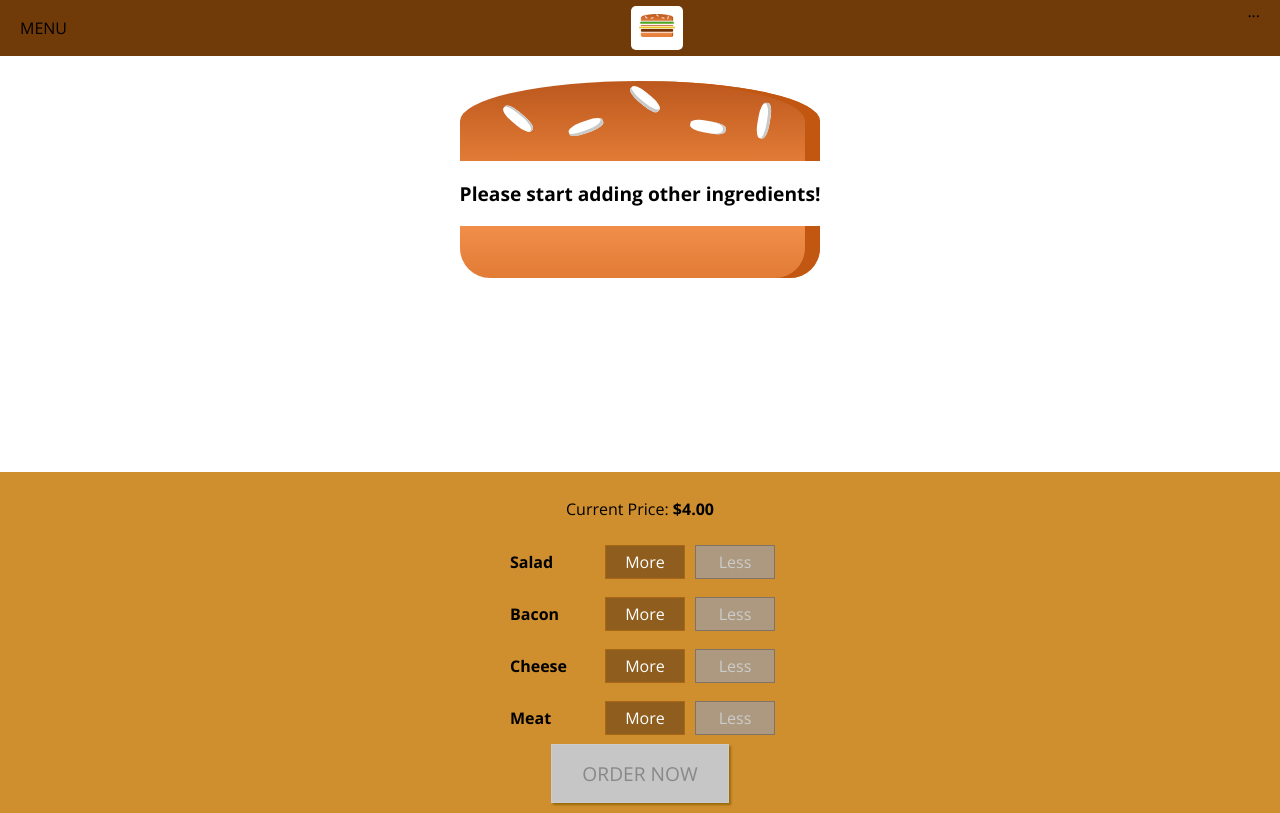
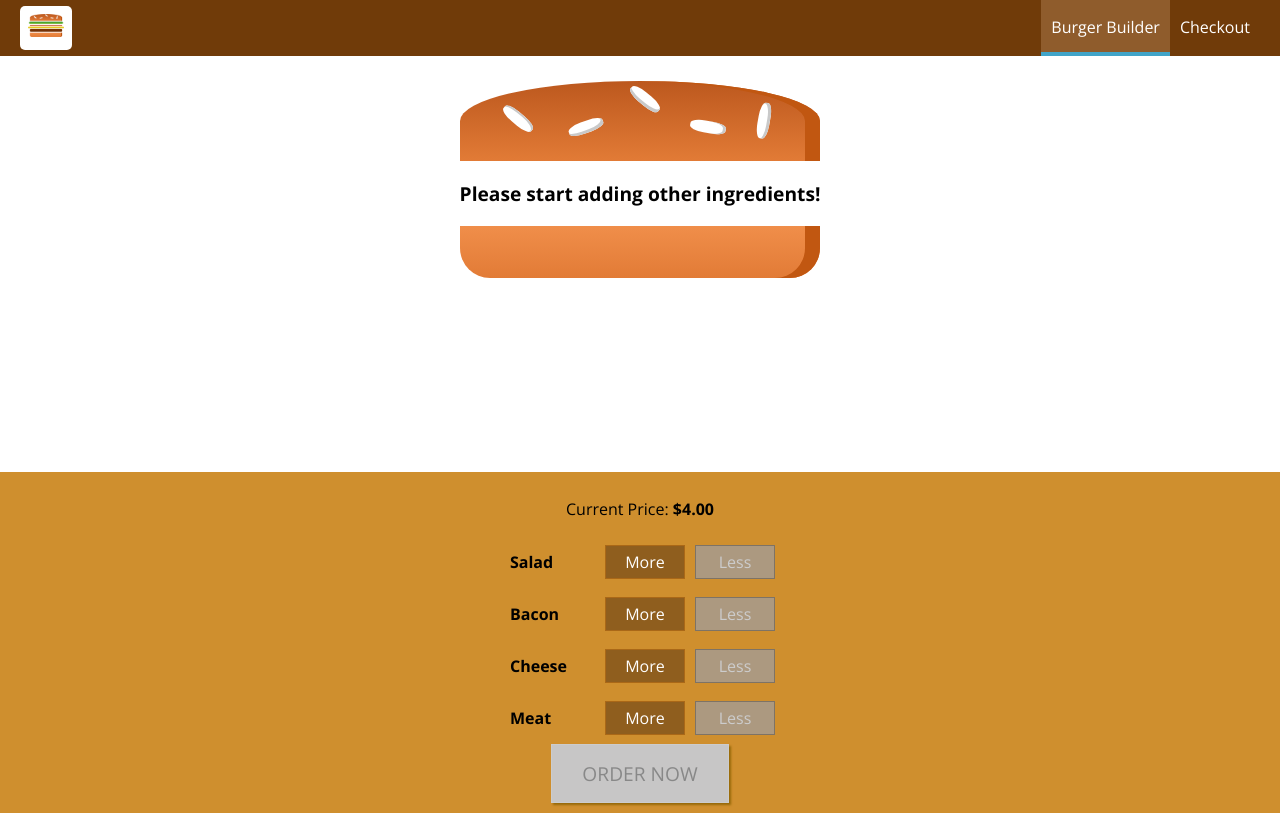
Before and after one commit to Balake/Udemy-Burger-Builder, a React app: page / in a window 1280 px wide. Built offline with nearby package versions, Linux system fonts and the light colour scheme.

Commit message:
Added sidedrawer for mobile

```diff
--- a/src/components/Layout/Layout.js
+++ b/src/components/Layout/Layout.js
@@ -1,15 +1,35 @@
-import React from 'react'
+import React, {Component} from 'react'
 import Aux from '../../hoc/Aux'
 import Classes from './Layout.css'
 import Toolbar from '../Navigation/Toolbar/Toolbar'
+import SideDrawer from '../Navigation/SideDrawer/SideDrawer'
 
-const layout = (props) => (
-    <Aux>
-        <Toolbar />
-        <main className={Classes.Content}>
-            {props.children}
-        </main>
-    </Aux>
-)
+class Layout extends Component {
+    state = {
+        showSideDrawer: false
+    }
 
-export default layout
+    sideDrawerClosedHandler = () => {
+        this.setState({showSideDrawer: false})
+    }
+
+    sideDrawerToggleHandler = () => {
+        this.setState((preveState) => {
+            return({showSideDrawer: !preveState.showSideDrawer})
+    })}
+
+    render () {
+        return (
+            <Aux>
+                <Toolbar sideDrawerToggle={this.sideDrawerToggleHandler}/>
+                <SideDrawer
+                    open={this.state.showSideDrawer}
+                    closed={this.sideDrawerClosedHandler}/>
+                <main className={Classes.Content}>
+                    {this.props.children}
+                </main>
+            </Aux>
+    )}
+}
+
+export default Layout
--- a/src/components/Logo/Logo.css
+++ b/src/components/Logo/Logo.css
@@ -1,7 +1,7 @@
 .Logo {
     background-color: white;
     padding: 8px;
-    height: 80%;
+    height: 100%;
     box-sizing: border-box;
     border-radius: 5px;
 }
--- /dev/null
+++ b/src/components/Navigation/NavigationItems/NavigationItem/NavigationItem.css
@@ -0,0 +1,46 @@
+.NavigationItem {
+    margin: 10px 0;
+    box-sizing: border-box;
+    display: block;
+    width: 100%;
+}
+
+.NavigationItem a {
+    color: #8F5C2C;
+    text-decoration: none;
+    width: 100%;
+    box-sizing: border-box;
+    display: block;
+}
+
+.NavigationItem a:hover,
+.NavigationItem a:active,
+.NavigationItem a.active {
+    color: #40A4C8;
+}
+
+
+@media (min-width: 500px) {
+    .NavigationItem {
+    margin: 0;
+    display: flex;
+    height: 100%;
+    width: auto;
+    align-items: center;
+    }
+
+    .NavigationItem a {
+        color: white;
+        height: 100%;
+        padding: 16px 10px;
+        border-bottom: 4px solid transparent;
+    }
+
+    .NavigationItem a:hover,
+    .NavigationItem a:active,
+    .NavigationItem a.active {
+        background-color: #8F5C2C;
+        border-bottom: 4px solid #40A4C8;
+        color: white;
+    }
+}
--- /dev/null
+++ b/src/components/Navigation/NavigationItems/NavigationItem/NavigationItem.js
@@ -0,0 +1,12 @@
+import React from 'react'
+import classes from './NavigationItem.css'
+
+const navigationItem = (props) => (
+    <li className={classes.NavigationItem}>
+        <a
+            href={props.link}
+            className={props.active ? classes.active : null}>{props.children}</a>
+    </li>
+)
+
+export default navigationItem
--- /dev/null
+++ b/src/components/Navigation/NavigationItems/NavigationItems.css
@@ -0,0 +1,15 @@
+.NavigationItems {
+    margin: 0;
+    padding: 0;
+    list-style: none;
+    display: flex;
+    flex-flow: column;
+    align-items: center;
+    height: 100%;
+}
+
+@media (min-width: 500px) {
+    .NavigationItems {
+        flex-flow: row;
+    }
+}
--- a/src/components/Navigation/NavigationItems/NavigationItems.js
+++ b/src/components/Navigation/NavigationItems/NavigationItems.js
@@ -1,8 +1,11 @@
 import React from 'react'
+import classes from './NavigationItems.css'
+import NavigationItem from './NavigationItem/NavigationItem'
 
 const navigationItems = () => (
-    <ul>
-        <li><a href="/">A link</a></li>
+    <ul className={classes.NavigationItems}>
+        <NavigationItem link="/" active>Burger Builder</NavigationItem>
+        <NavigationItem link="/">Checkout</NavigationItem>
     </ul>
 )
 
--- /dev/null
+++ b/src/components/Navigation/SideDrawer/SideDrawer.css
@@ -0,0 +1,32 @@
+.SideDrawer {
+    position: fixed;
+    width: 280px;
+    max-width: 70%;
+    height: 100%;
+    left: 0;
+    top: 0;
+    z-index: 200;
+    background-color: white;
+    padding: 32px 16px;
+    box-sizing: border-box;
+    transition: transform 0.3s ease-out;
+}
+
+@media (min-width: 500px) {
+    .SideDrawer {
+        display: none
+    }
+}
+
+.Open {
+    transform: translateX(0);
+}
+
+.Close {
+    transform: translateX(-100%);
+}
+
+.Logo {
+    height: 11%;
+    margin-bottom: 32px;
+}
--- /dev/null
+++ b/src/components/Navigation/SideDrawer/SideDrawer.js
@@ -0,0 +1,31 @@
+import React from 'react'
+
+import Logo from '../../Logo/Logo'
+import NavigationItems from '../NavigationItems/NavigationItems'
+import Backdrop from '../../UI/Backdrop/Backdrop'
+import Aux from '../../../hoc/Aux'
+
+import classes from './SideDrawer.css'
+
+const sideDrawer = (props) => {
+    let attachedClasses = [classes.SideDrawer, classes.Close]
+    if (props.open) {
+        attachedClasses = [classes.SideDrawer, classes.Open]
+    }
+    return (
+        <Aux>
+            <Backdrop show={props.open} clicked={props.closed}/>
+            <div className={attachedClasses.join(' ')}>
+                <div className={classes.Logo}>
+                    <Logo />
+                </div>
+                <nav>
+                    <NavigationItems />
+                </nav>
+            </div>
+        </Aux>
+    )
+}
+
+
+export default sideDrawer
--- a/src/components/Navigation/Toolbar/Toolbar.css
+++ b/src/components/Navigation/Toolbar/Toolbar.css
@@ -16,3 +16,13 @@
 .Toolbar nav {
     height: 100%;
 }
+
+.Logo {
+    height: 80%;
+}
+
+@media (max-width: 499px) {
+    .desktopOnly {
+        display: none;
+    }
+}
--- a/src/components/Navigation/Toolbar/Toolbar.js
+++ b/src/components/Navigation/Toolbar/Toolbar.js
@@ -1,12 +1,17 @@
 import React from 'react'
 import classes from './Toolbar.css'
 import Logo from '../../Logo/Logo'
+import NavigationItems from '../NavigationItems/NavigationItems'
+import SideDrawerToggle from './sideDrawerToggle/SideDrawerToggle'
+
 const toolbar = (props) => (
     <header className={classes.Toolbar}>
-        <div>MENU</div>
-        <Logo />
-        <nav>
-            ...
+    <SideDrawerToggle clicked={props.sideDrawerToggle}/>
+        <div className={classes.Logo}>
+            <Logo />
+        </div>
+        <nav className={classes.desktopOnly}>
+            <NavigationItems />
         </nav>
 
     </header>
--- /dev/null
+++ b/src/components/Navigation/Toolbar/sideDrawerToggle/SideDrawerToggle.css
@@ -0,0 +1,23 @@
+.DrawerToggle {
+    width: 40px;
+    height: 100%;
+    display: flex;
+    flex-flow: column;
+    justify-content: space-around;
+    align-items: center;
+    padding: 10px 0;
+    box-sizing: border-box;
+    cursor: pointer;
+}
+
+.DrawerToggle div {
+    width: 90%;
+    height: 3px;
+    background-color: white;
+}
+
+@media (min-width: 500px) {
+    .DrawerToggle {
+        display: none;
+    }
+}
--- /dev/null
+++ b/src/components/Navigation/Toolbar/sideDrawerToggle/SideDrawerToggle.js
@@ -0,0 +1,12 @@
+import React from 'react'
+import classes from './SideDrawerToggle.css'
+
+const sideDrawerToggle = (props) => (
+    <div onClick={props.clicked} className={classes.DrawerToggle}>
+        <div></div>
+        <div></div>
+        <div></div>
+    </div>
+)
+
+export default sideDrawerToggle
```
